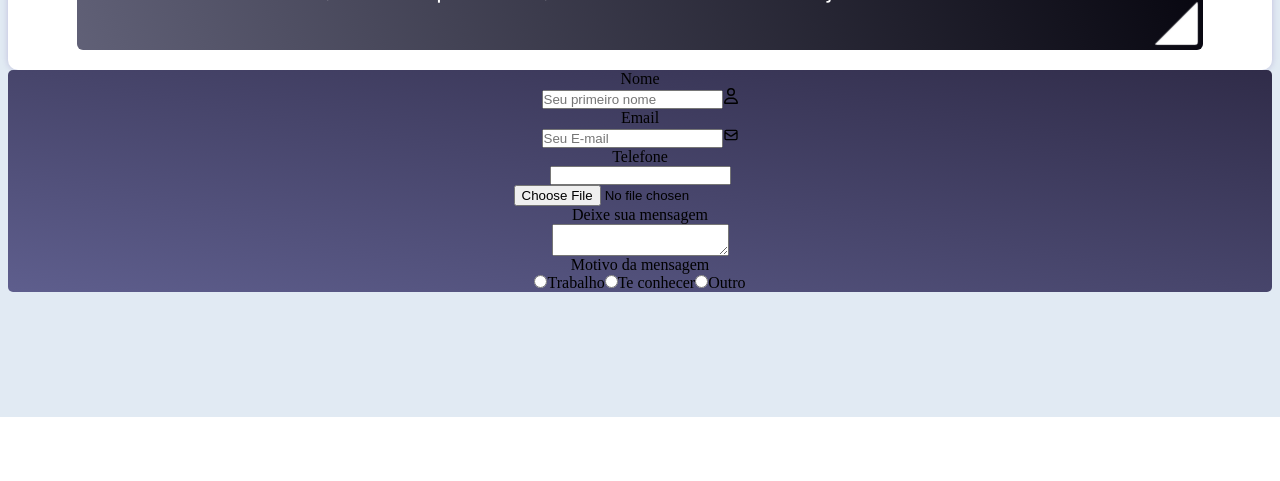
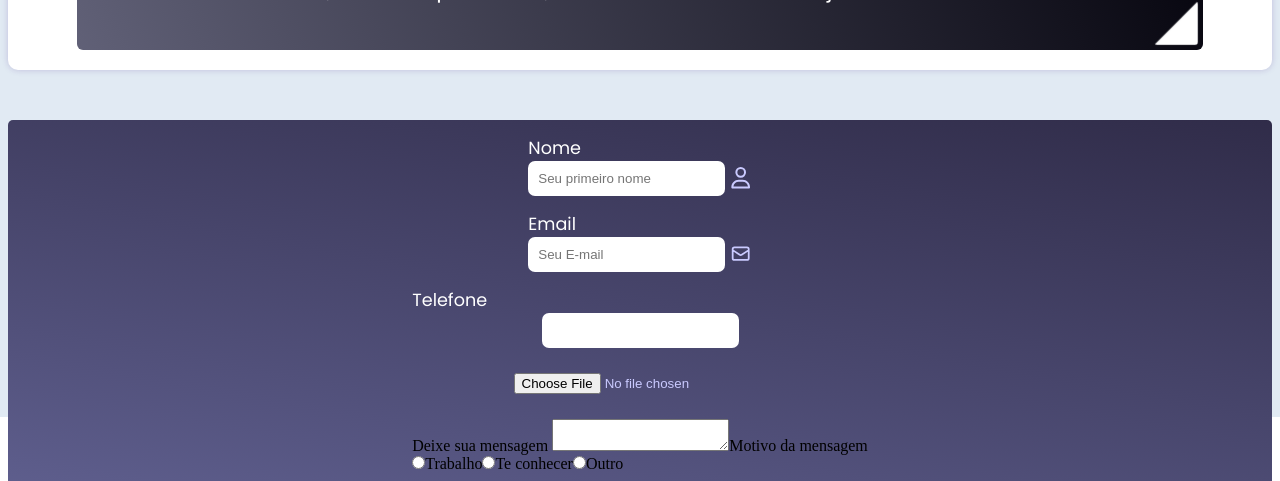
Before and after one commit to SantV7/formulario, a React (Vite) app: page / in a window 1280 px wide. Shown: the part 793-1274 px from the top of the page. Before the commit the page ends 1210 px from the top, so only its background shows below. Built offline with nearby package versions, Linux system fonts and the light colour scheme.

Commit message:
Making more stylings adjustments

```diff
--- a/src/components/Form.jsx
+++ b/src/components/Form.jsx
@@ -15,7 +15,6 @@ const Form = () => {
 
    const [userIcon, setUserIcon] = useState(false)
    const [emailIcon, setEmailIcon] = useState(false)
-   const [passwordIcon, setPasswordIcon] = useState(false)
 
 
   return (
@@ -23,31 +22,37 @@ const Form = () => {
          <form action="/TEST" method='POST'>
           <div className="area_input">
             <div className="input_data">
-              <label htmlFor="name_user">Nome</label>
+              <div className="label_position">
+                <label htmlFor="name_user">Nome</label>
+              </div>
               <div className="input_display">
                 <input type="text" required name='name_user' onClick={() => setUserIcon(!userIcon)}
                   placeholder='Seu primeiro nome' id='name_input'/>
                  {
                   userIcon
-                  ? <FaUser />
-                  : <FaRegUser />
+                  ? <FaUser size={21.4} className="icons_styling"/>
+                  : <FaRegUser size={21.4} className="icons_styling"/>
                  }
               </div>
 
-              <label htmlFor="email_user">Email</label>
+              <div className="label_position">
+                <label htmlFor="email_user">Email</label>
+              </div>
               <div className="input_display">
                 <input type="email" required name="email_user" onClick={() => setEmailIcon(!emailIcon)}
                 placeholder='Seu E-mail' id="email_input" />
                 {
                   emailIcon
-                  ? <HiOutlineMailOpen />
-                  : <HiOutlineMail />
+                  ? <HiOutlineMailOpen size={21.4} className="icons_styling"/>
+                  : <HiOutlineMail size={21.4} className="icons_styling"/>
                 }
               </div>
             </div>
 
             <div className="input_data">
-              <label htmlFor="cell_phone_input">Telefone</label>
+              <div className="label_position">
+                <label htmlFor="cell_phone_input">Telefone</label>
+              </div>
               <div className="input_display">
                 <input type="tel" required name="cell_phone_input" id="cell_phone_input" />
               </div>
--- a/src/styles/form/form.css
+++ b/src/styles/form/form.css
@@ -1,12 +1,51 @@
 form {
+   margin-top: 50px;
+   padding: 15px;
    border-radius: 5px;
    background-image: linear-gradient(190deg, rgb(48, 44, 73), rgb(94, 94, 141));
 }
 
-
-form > .area_input > .input_data {
+form > .area_input  {
    display: flex;
    flex-flow: column nowrap;
+   justify-content: left;
+   align-items: center;
+}
+
+
+form > .area_input > .input_data > .label_position {
+   display: flex;
+   width: 50%;
+}
+
+form > .area_input > .input_data > .label_position > label  {
+   font-size: 1.1em;
+   font-family: poppins, Arial, Helvetica, sans-serif;
+   color: white;
+}
+
+form > .area_input > .input_data > .input_display {
+   display: flex;
    justify-content: center;
    align-items: center;
+   flex-flow: row nowrap;
+   gap: 5px;
+   color: rgb(202, 202, 255);
 }
+form > .area_input > .input_data > .input_display > .icons_styling {
+   margin-top: -16px;
+}
+
+form > .area_input > .input_data > .input_display > input {
+   margin-bottom: 15px;
+   padding: 8px;
+   border-radius: 7px;
+   outline: none;
+   border: none;
+   transition: border ease 0.39s;
+   border: 2px solid transparent;
+}
+
+form > .area_input > .input_data > .input_display > input:focus {
+   border: 2px solid rgb(177, 161, 250);
+}
```
